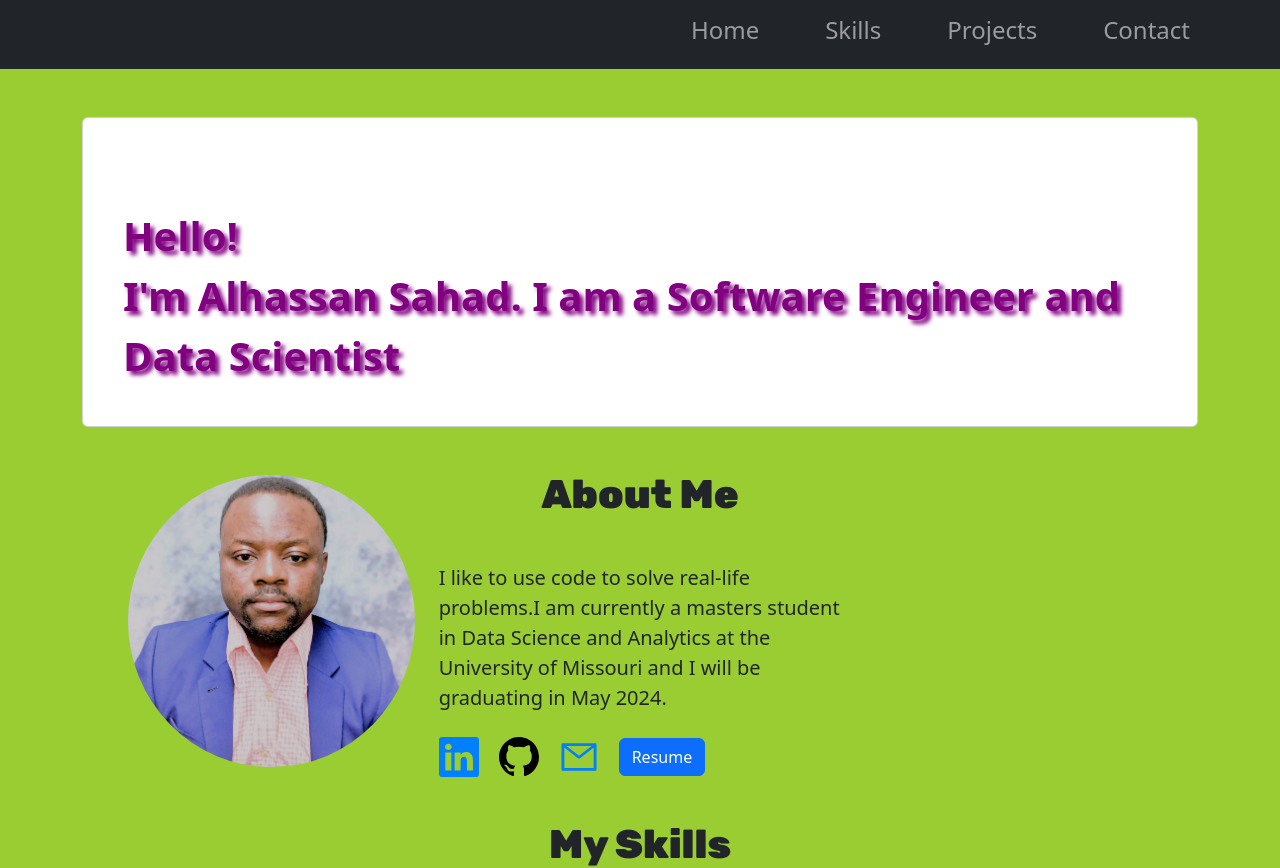
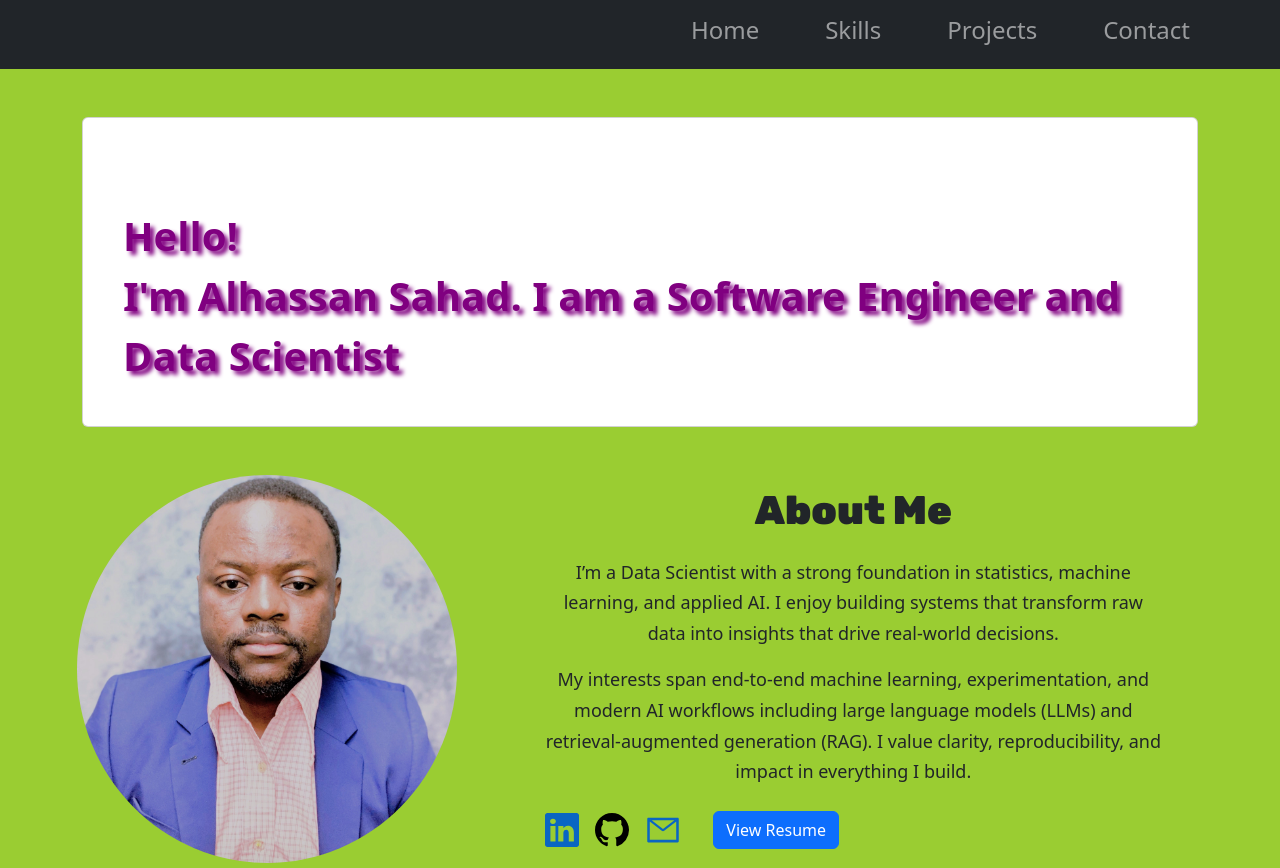
Before and after one commit to asahad/personal-portfolio-website, a React (Vite) app: page / in a window 1280 px wide. Shown: the top 868 px of the page. Built offline with nearby package versions, Linux system fonts and the light colour scheme.

Commit message:
Modify AboutMe section

```diff
--- a/src/components/AboutMe.jsx
+++ b/src/components/AboutMe.jsx
@@ -5,92 +5,96 @@ import { AiOutlineMail } from "react-icons/ai";
 
 const AboutMe = () => {
   return (
-    <Container fluid className="mt-5">
-      <Row>
+    <Container fluid className="py-5">
+      <Row className="align-items-center">
+        {/* ===== Profile Image ===== */}
         <Col
           xs={12}
-          lg={4}
-          className="text-center mb-4 mb-md-0"
-          style={{ paddingLeft: "10%" }}
+          lg={5}
+          className="text-center mb-5 mb-lg-0"
         >
           <img
             src={profilePic}
-            alt="Profile"
+            alt="Alhassan Sahad"
             style={{
               width: "100%",
-              maxWidth: "500px",
-              height: "auto",
+              maxWidth: "380px",
               borderRadius: "50%",
-              margin: "0 auto",
+              objectFit: "cover",
             }}
           />
         </Col>
-        <Col xs={12} lg={4} className="text-left">
+
+        {/* ===== About Text ===== */}
+        <Col xs={12} lg={6}>
           <h1
-            className="mb-5"
+            className="mb-4"
             style={{
               fontFamily: "Rubik",
               fontWeight: "900",
-              lineHeight: "1em",
+              lineHeight: "1.1",
             }}
           >
             About Me
           </h1>
-          <div className="about-me" style={{ textAlign: "left" }}>
-            <p style={{ margin: "0", padding: "0", fontSize: "20px" }}>
-              I like to use code to solve real-life problems.I am currently a
-              masters student in Data Science and Analytics at the University of
-              Missouri and I will be graduating in May 2024.
-            </p>
-          </div>
-          <div className="social-and-resume mt-4" style={{ textAlign: "left" }}>
+
+          <p style={{ fontSize: "18px", lineHeight: "1.7" }}>
+            I’m a Data Scientist with a strong foundation in statistics,
+            machine learning, and applied AI. I enjoy building systems that
+            transform raw data into insights that drive real-world decisions.
+          </p>
+
+          <p style={{ fontSize: "18px", lineHeight: "1.7" }}>
+            My interests span end-to-end machine learning, experimentation,
+            and modern AI workflows including large language models (LLMs)
+            and retrieval-augmented generation (RAG). I value clarity,
+            reproducibility, and impact in everything I build.
+          </p>
+
+          {/* ===== Social Links + Resume ===== */}
+          <div className="d-flex align-items-center mt-4 flex-wrap gap-3">
             <a
-              className="social-link"
               href="https://www.linkedin.com/in/alhassan-sahad-735a13160/"
               target="_blank"
               rel="noreferrer"
-              style={{ marginRight: "20px" }}
+              aria-label="LinkedIn"
             >
-              <BsLinkedin style={{ fontSize: "40px", color: "#007FFF " }} />
+              <BsLinkedin style={{ fontSize: "34px", color: "#0A66C2" }} />
             </a>
+
             <a
-              className="social-link"
               href="https://github.com/asahad"
               target="_blank"
               rel="noreferrer"
-              style={{ marginRight: "20px" }}
+              aria-label="GitHub"
             >
-              <BsGithub style={{ fontSize: "40px", color: "black" }} />
+              <BsGithub style={{ fontSize: "34px", color: "#000" }} />
             </a>
+
             <a
-              className="social-link"
-              type="email"
               href="mailto:sahadalhassan96@gmail.com"
-              target="_blank"
-              rel="noreferrer"
-              style={{ marginRight: "20px" }}
+              aria-label="Email"
             >
-              <AiOutlineMail style={{ fontSize: "40px", color: "#007FFF" }} />
+              <AiOutlineMail style={{ fontSize: "36px", color: "#0A66C2" }} />
             </a>
 
             <Button
               variant="primary"
+              className="ms-lg-3"
               onClick={() =>
                 window.open(
-                  "https://drive.google.com/file/d/1anLxrDzrR9vTmD64fLP1FOKjupYqyL75/view?usp=drive_link",
+                  "https://drive.google.com/file/d/1anLxrDzrR9vTmD64fLP1FOKjupYqyL75/view",
                   "_blank"
                 )
               }
             >
-              Resume
+              View Resume
             </Button>
           </div>
-        </Col>
-        <Col lg={4} className="d-none d-lg-block">
-          {/* Empty or additional content */}
         </Col>
       </Row>
     </Container>
   );
 };
+
 export default AboutMe;
```
